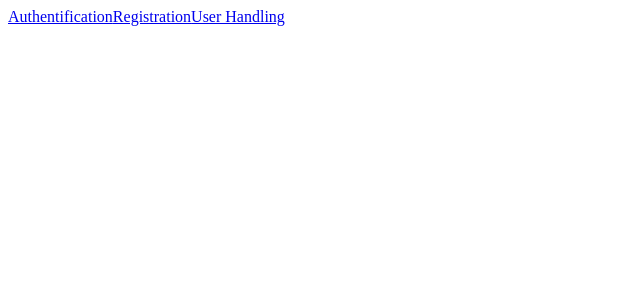
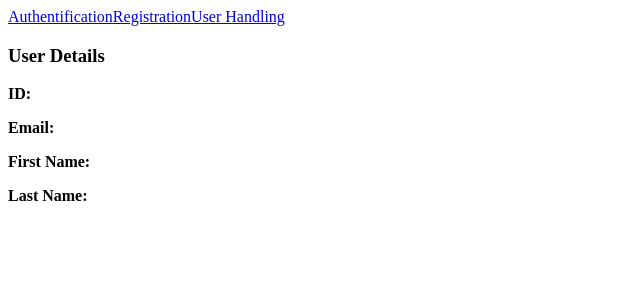
Before and after one commit to MarcAwaad/AngularApp, an Angular app: page /user in a window 1280 px wide. Before the commit this address led to /. Shown: the top 300 px of the page, without its empty margins (0-640 px from the left). Built offline with nearby package versions, Linux system fonts and the light colour scheme.

Commit message:
Added input decorators for user handling. Need to change to signals.

```diff
--- a/src/app/app.routes.ts
+++ b/src/app/app.routes.ts
@@ -10,5 +10,5 @@ export const routes: Routes = [
   { path: 'authentification', component: AuthentificationComponent },
   { path: 'userhandling', component: UserhandlingComponent},
   { path: 'newuser', component: NewUserComponent },
-  { path: 'user/:id', component: UserDetailsComponent },
+  { path: 'user', component: UserDetailsComponent}
 ];
--- a/src/app/user-details/user-details.component.html
+++ b/src/app/user-details/user-details.component.html
@@ -1,9 +1,7 @@
 <h3>User Details</h3>
-<div *ngIf="user">
-  <p><strong>ID:</strong> {{user.id}}</p>
-  <p><strong>Email:</strong> {{user.email}}</p>
-  <p><strong>First Name:</strong> {{user.first_name}}</p>
-  <p><strong>Last Name:</strong> {{user.last_name}}</p>
+<div>
+  <p><strong>ID:</strong> {{id}}</p>
+  <p><strong>Email:</strong> {{email}}</p>
+  <p><strong>First Name:</strong> {{firstName}}</p>
+  <p><strong>Last Name:</strong> {{lastName}}</p>
 </div>
-
-<button (click)="navigateToUserHandling()">Back To User Handling</button>
--- a/src/app/user-details/user-details.component.ts
+++ b/src/app/user-details/user-details.component.ts
@@ -1,7 +1,5 @@
-import { Component } from '@angular/core';
+import { Component, Input } from '@angular/core';
 import { CommonModule } from '@angular/common';
-import { ActivatedRoute } from '@angular/router';
-import { ApiService } from '../api.service';
 import { Router } from '@angular/router';
 
 @Component({
@@ -12,32 +10,14 @@ import { Router } from '@angular/router';
   styleUrl: './user-details.component.css'
 })
 export class UserDetailsComponent {
-  user: any;
+  @Input() id = '';
+  @Input() email = '';
+  @Input() firstName = '';
+  @Input() lastName = '';
 
-  constructor(private route: ActivatedRoute, private apiService: ApiService, private router: Router) {}
+  constructor(private router: Router) {}
 
-  ngOnInit(): void {
-    const userId = this.route.snapshot.paramMap.get('id');
-    if (userId) {
-      this.loadUserDetails(userId);
-    } else {
-      console.error('User id is null');
-    }
+  navigateToUserDetails(): void {
+    this.router.navigate(['/user']);
+  }
 }
-
-loadUserDetails(id: string): void {
-    this.apiService.getUserById(id).subscribe({
-      next: response => {
-        this.user = response.data;
-      },
-      error: error => {
-        console.error('Error fetching user details:', error);
-      }
-    });
-}
-
-navigateToUserHandling(): void {
-  this.router.navigate(['/userhandling']);
-}
-
-}
--- a/src/app/userhandling/userhandling.component.html
+++ b/src/app/userhandling/userhandling.component.html
@@ -1,9 +1,16 @@
+<div *ngIf="!userClicked">
 <h3>Users</h3>
 <ul>
   <li *ngFor="let user of users">
     {{ user.email }}
-    <button (click)="navigateToUserDetails(user.id)">Details</button>
+    <button (click)="showDetails(user.id, user.email, user.first_name, user.last_name)">Details</button>
   </li>
 </ul>
 
 <button (click)="navigateToNewUserPage()">Create New User</button>
+</div>
+
+<div *ngIf="userClicked">
+<app-user-details [id]="userId" [email]="userEmail" [firstName]="userFirstName" [lastName]="userLastName"></app-user-details>
+<button (click)="navigateToUserHandling()">Back To User Handling</button>
+</div>
--- a/src/app/userhandling/userhandling.component.ts
+++ b/src/app/userhandling/userhandling.component.ts
@@ -3,17 +3,23 @@ import { CommonModule } from '@angular/common';
 import { Subscription } from 'rxjs';
 import { ApiService } from '../api.service';
 import { Router } from '@angular/router';
+import { UserDetailsComponent } from '../user-details/user-details.component';
 
 @Component({
   selector: 'app-userhandling',
   standalone: true,
-  imports: [CommonModule],
+  imports: [CommonModule, UserDetailsComponent],
   templateUrl: './userhandling.component.html',
   styleUrl: './userhandling.component.css'
 })
 export class UserhandlingComponent {
   users: any[] = [];
   subscription: Subscription = new Subscription();
+  userId: string = '';
+  userEmail: string = '';
+  userFirstName: string = '';
+  userLastName: string = '';
+  userClicked: boolean = false;
 
   constructor(private apiService: ApiService, private router: Router) {}
 
@@ -36,7 +42,15 @@ export class UserhandlingComponent {
     this.router.navigate(['/newuser']);
   }
 
-  navigateToUserDetails(id: string): void {
-    this.router.navigate(['/user', id]);
+  showDetails(id: string, email: string, firstName: string, lastName: string): void {
+    this.userId = id;
+    this.userEmail = email;
+    this.userFirstName = firstName;
+    this.userLastName = lastName;
+    this.userClicked = true;
+  }
+
+  navigateToUserHandling(): void {
+    this.userClicked = false;
   }
 }
```
